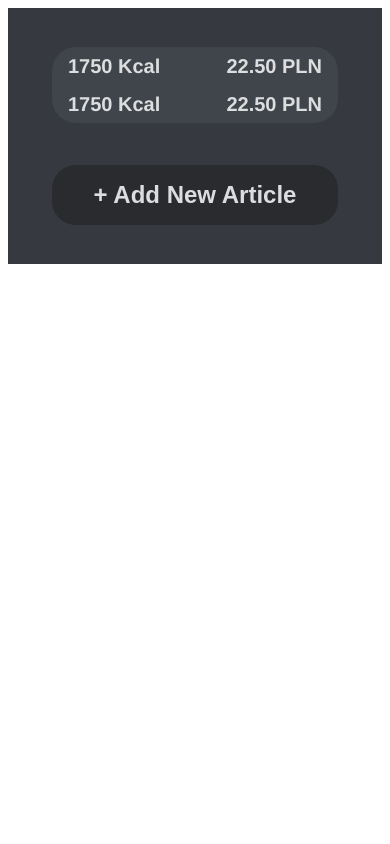
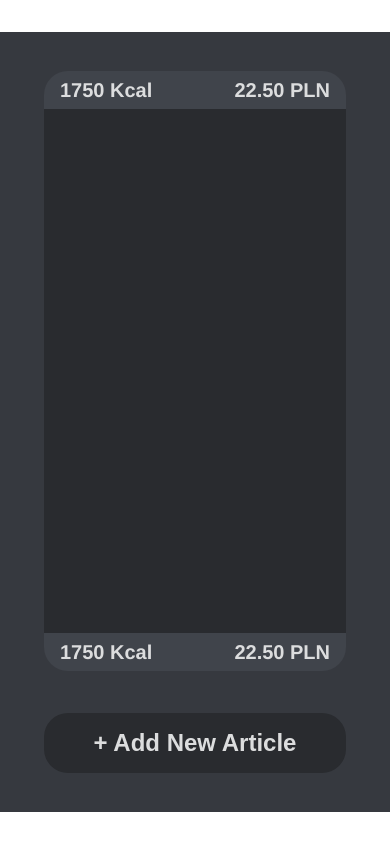
Before and after one commit to Indeedornot/AngDietKeeper, an Angular app: page / in a window 390 px wide. Built offline with nearby package versions, Linux system fonts and the light colour scheme.

Commit message:
adjust for mobile only for now

```diff
--- a/src/app/app.component.css
+++ b/src/app/app.component.css
@@ -1,6 +1,15 @@
+.container{
+  display: flex;
+  align-items: center;
+  justify-content: center;
+  height: 100%;
+  width: 100%;
+}
+
 .content {
   background: var(--color-bg-default);
-  height: 100%;
+  height: 780px;
+  width: 390px;
   display: flex;
   flex: none;
 }
--- a/src/app/app.component.html
+++ b/src/app/app.component.html
@@ -1,3 +1,4 @@
+<div class="container">
 	<div class="content">
 		<div class="display">
 			<div class="card-display">
@@ -23,3 +24,4 @@
 			<button class="add-new">+ Add New Article</button>
 		</div>
 	</div>
+</div>
--- a/src/styles.css
+++ b/src/styles.css
@@ -4,6 +4,9 @@
 html, body {
   font-family: 'Helvetica Neue', Helvetica, Arial, sans-serif;
   color: var(--color-fg-default);
+  margin: 0;
+  height: 100vh;
+  width: 100vw;
 }
 
 h1:focus {
```
Lines whose indentation alone changed are shown as unchanged.
